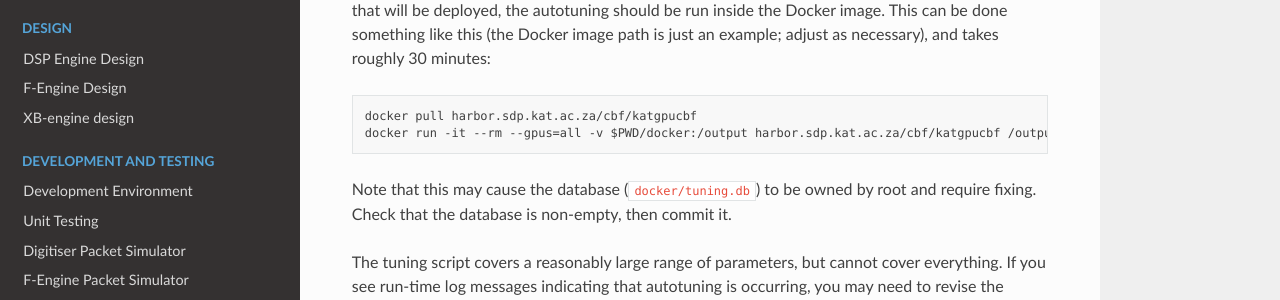
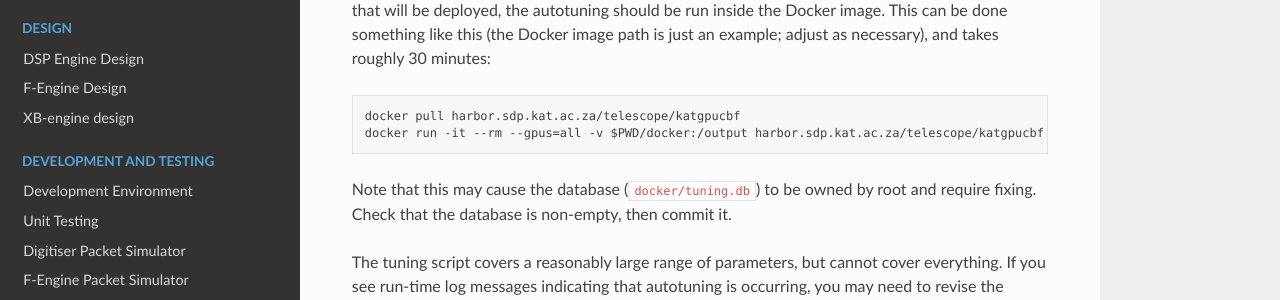
Before and after one commit to ska-sa/katgpucbf, a Sphinx documentation site: the page built from doc/autotuning.rst, in a window 1280 px wide. Shown: the part 378-678 px from the top of the page. Built offline with Sphinx 7.4.7 and the Read the Docs theme 2.0.0, drawn with Linux system fonts in a browser that asks for light colours; the version number could not be read and is left out.

Commit message:
Put images in harbor.sdp.kat.ac.za/telescope
Images here will get replicated automatically to site.

I've manually added a robot account to Harbor and put its credentials
into Jenkins.

```diff
--- a/doc/autotuning.rst
+++ b/doc/autotuning.rst
@@ -16,8 +16,8 @@ compiler version) that will be deployed, the autotuning should be run inside
 the Docker image. This can be done something like this (the Docker image path
 is just an example; adjust as necessary), and takes roughly 30 minutes::
 
-    docker pull harbor.sdp.kat.ac.za/cbf/katgpucbf
-    docker run -it --rm --gpus=all -v $PWD/docker:/output harbor.sdp.kat.ac.za/cbf/katgpucbf /output/autotune.py /output/tuning.db
+    docker pull harbor.sdp.kat.ac.za/telescope/katgpucbf
+    docker run -it --rm --gpus=all -v $PWD/docker:/output harbor.sdp.kat.ac.za/telescope/katgpucbf /output/autotune.py /output/tuning.db
 
 Note that this may cause the database (:file:`docker/tuning.db`) to be
 owned by root and require fixing. Check that the database is non-empty, then
--- a/doc/control.rst
+++ b/doc/control.rst
@@ -95,7 +95,7 @@ full command to run a 4k, 4-antenna, L-band correlator::
     ./sim_correlator -a 4 -c 4096 -i 0.5
     --adc-sample-rate 1712e6
     --name my_test_correlator
-    --image-override katgpucbf:harbor.sdp.kat.ac.za/cbf/katgpucbf:latest
+    --image-override katgpucbf:harbor.sdp.kat.ac.za/telescope/katgpucbf:latest
     lab5.sdp.kat.ac.za
 
 The execution of this command contacts the master controller to request a new
--- a/doc/qualification.rst
+++ b/doc/qualification.rst
@@ -82,7 +82,7 @@ this directory:
 
 .. code:: sh
 
-   spead2_net_raw pytest -v qualification --image-override katgpucbf:harbor.sdp.kat.ac.za/cbf/katgpucbf:latest
+   spead2_net_raw pytest -v qualification --image-override katgpucbf:harbor.sdp.kat.ac.za/telescope/katgpucbf:latest
 
 Explanation:
 
```
Also changed, not shown: 2 other files.
